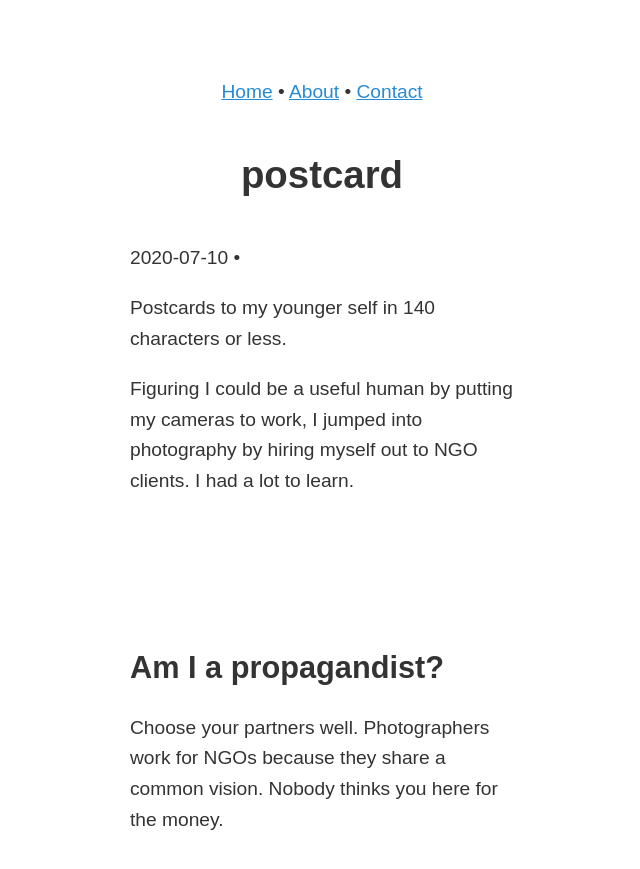
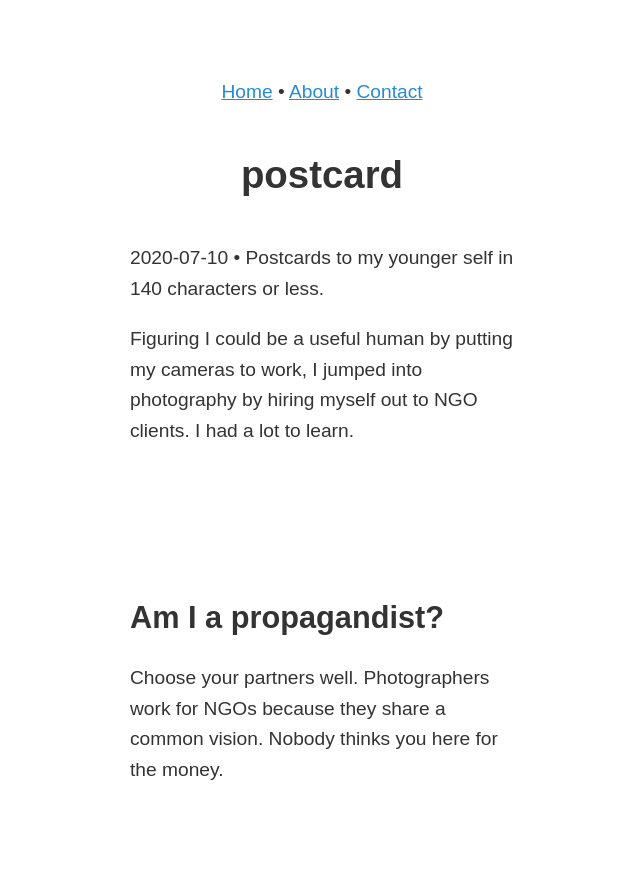
Before and after one commit to zachmccabe/zachmccabe.github.io, a Jekyll site: the page built from _travel/postcard.md, in a window 1280 px wide and 900 px high. Shown: the top 869 px of the window, without its empty margins (318-958 px from the left). Built offline with Jekyll 4.4.1, drawn with Linux system fonts in a browser that asks for light colours.

Commit message:
Update test.html

```diff
--- a/_layouts/test.html
+++ b/_layouts/test.html
@@ -19,7 +19,7 @@
 <h1 id="{{ page.title }}">{{ page.title }}</h1>
 </header>
 <main class="xnest20">
-{% if page.lede == "print" %}<p>{% include print_update.html %} • {{ page.description | markdownify }}</p>{% endif %}
+{% if page.lede == "print" %}<p>{% include print_update.html %} • {{ page.description }}</p>{% endif %}
 {{ content }}
 </main>
 <footer>
```
